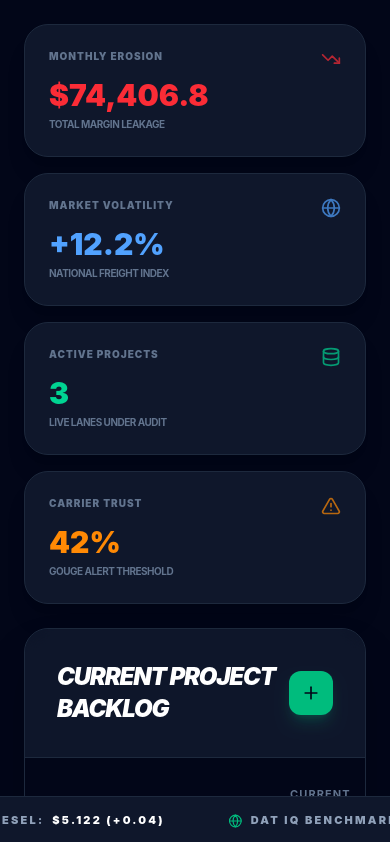
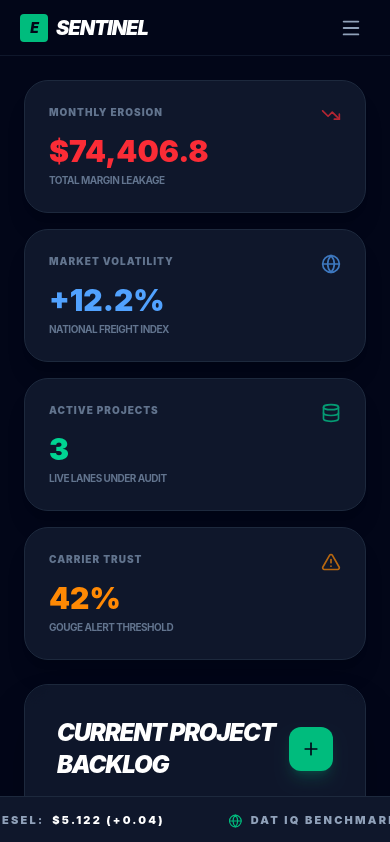
Before and after one commit to dandeigan/erosion-sentinel, a React (Vite) app: page / in a window 390 px wide. Shown: the top 842 px of the page. Built offline with nearby package versions, Linux system fonts and the light colour scheme.

Commit message:
feat: mobile nav drawer with hamburger menu

```diff
--- a/src/App.jsx
+++ b/src/App.jsx
@@ -17,7 +17,8 @@ import {
   Globe,
   Database,
   X,
-  Trash2
+  Trash2,
+  Menu
 } from 'lucide-react';
 import {
   XAxis,
@@ -78,6 +79,7 @@ export default function App() {
   const [projects, setProjects] = useState(INITIAL_PROJECTS);
   const [selectedProjectId, setSelectedProjectId] = useState(INITIAL_PROJECTS[0].id);
   const [showAddModal, setShowAddModal] = useState(false);
+  const [mobileNavOpen, setMobileNavOpen] = useState(false);
   const [exportingPDF, setExportingPDF] = useState(false);
   const presentationRef = useRef(null);
   const [newProject, setNewProject] = useState({
@@ -176,7 +178,47 @@ export default function App() {
 
   return (
     <div className="min-h-screen bg-slate-950 text-slate-100 font-sans flex" style={{fontFamily: 'Inter, system-ui, sans-serif'}}>
-      {/* Navigation Sidebar */}
+      {/* Mobile Header Bar */}
+      <div className="lg:hidden fixed top-0 left-0 right-0 h-14 bg-slate-950 border-b border-slate-900 flex items-center justify-between px-5 z-[150]">
+        <h1 className="text-xl font-black italic tracking-tighter flex items-center gap-2 text-white">
+          <div className="w-7 h-7 bg-emerald-500 rounded flex items-center justify-center text-slate-950 font-black text-sm">E</div>
+          SENTINEL
+        </h1>
+        <button onClick={() => setMobileNavOpen(true)} className="p-2 text-slate-400 hover:text-white transition-colors">
+          <Menu size={22} />
+        </button>
+      </div>
+
+      {/* Mobile Nav Overlay */}
+      {mobileNavOpen && (
+        <div className="lg:hidden fixed inset-0 z-[160] flex">
+          <div className="absolute inset-0 bg-slate-950/70 backdrop-blur-sm" onClick={() => setMobileNavOpen(false)} />
+          <div className="relative w-72 bg-slate-950 border-r border-slate-900 h-full p-6 flex flex-col shadow-2xl">
+            <div className="flex justify-between items-center mb-10">
+              <h1 className="text-2xl font-black italic tracking-tighter flex items-center gap-2 text-white">
+                <div className="w-7 h-7 bg-emerald-500 rounded flex items-center justify-center text-slate-950 font-black text-sm">E</div>
+                SENTINEL
+              </h1>
+              <button onClick={() => setMobileNavOpen(false)} className="p-1.5 text-slate-500 hover:text-white transition-colors">
+                <X size={18} />
+              </button>
+            </div>
+            <nav className="flex-1">
+              <SidebarItem icon={LayoutDashboard} label="Command Center" active={view === 'dashboard'} onClick={() => { setView('dashboard'); setMobileNavOpen(false); }} />
+              <SidebarItem icon={FileText} label="Project Audit" active={view === 'audit'} onClick={() => { setView('audit'); setMobileNavOpen(false); }} />
+              <SidebarItem icon={Presentation} label="Client Mode" active={view === 'presentation'} onClick={() => { setView('presentation'); setMobileNavOpen(false); }} />
+            </nav>
+            <div className="mt-auto space-y-4 pt-8 border-t border-slate-900">
+              <SidebarItem icon={Settings} label="Market Logic" active={view === 'settings'} onClick={() => { setView('settings'); setMobileNavOpen(false); }} />
+              <div className="bg-slate-900/50 p-4 rounded-3xl border border-slate-900 text-center">
+                <div className="text-[10px] text-emerald-500 font-black uppercase tracking-widest">Dan Deigan Verified</div>
+              </div>
+            </div>
+          </div>
+        </div>
+      )}
+
+      {/* Desktop Navigation Sidebar */}
       <aside className="hidden lg:flex flex-col w-72 border-r border-slate-900 h-screen sticky top-0 p-6 bg-slate-950/50 backdrop-blur-xl z-50">
         <div className="mb-12 px-2">
           <h1 className="text-3xl font-black italic tracking-tighter flex items-center gap-2 text-white">
@@ -199,7 +241,7 @@ export default function App() {
       </aside>
 
       {/* Main Content Area */}
-      <main className="flex-1 p-6 md:p-12 overflow-y-auto">
+      <main className="flex-1 p-6 pt-20 lg:pt-6 md:p-12 lg:p-12 overflow-y-auto">
         <div className="max-w-7xl mx-auto pb-20">
 
           {/* DASHBOARD */}
```
